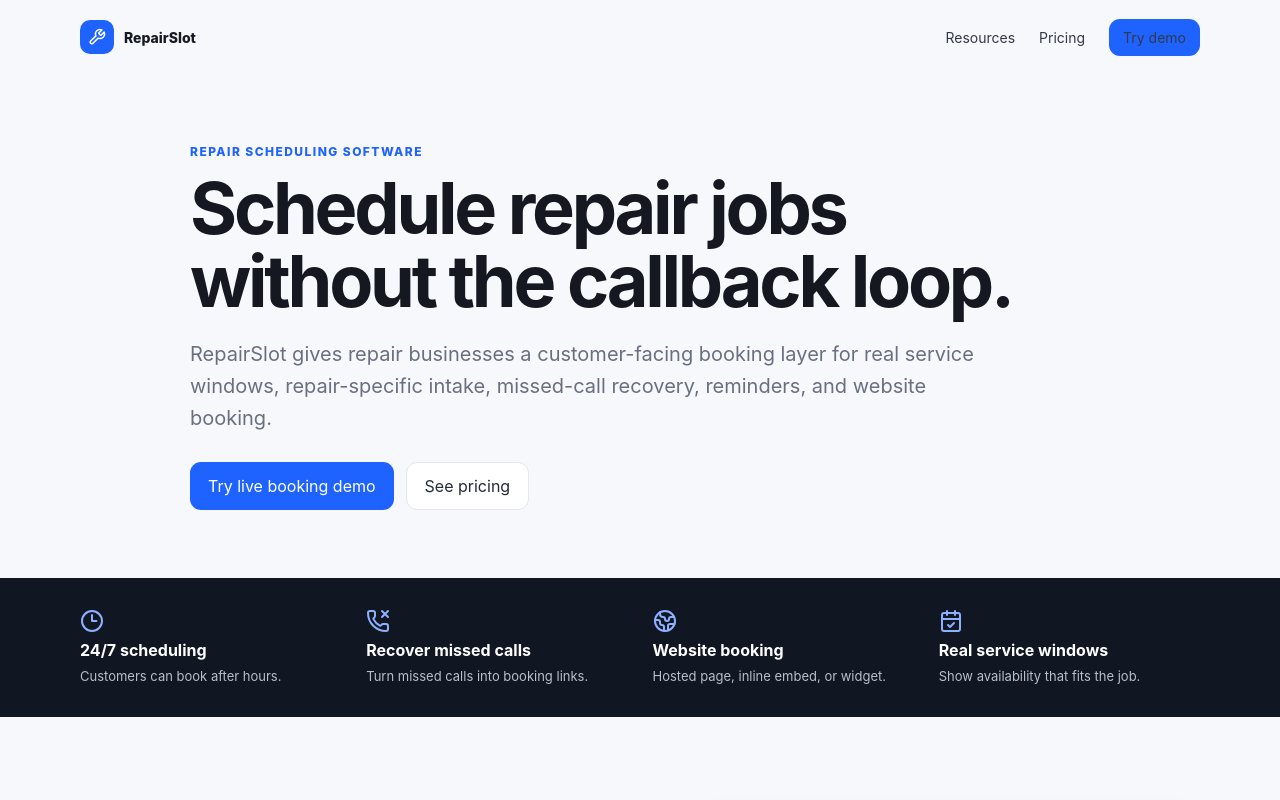
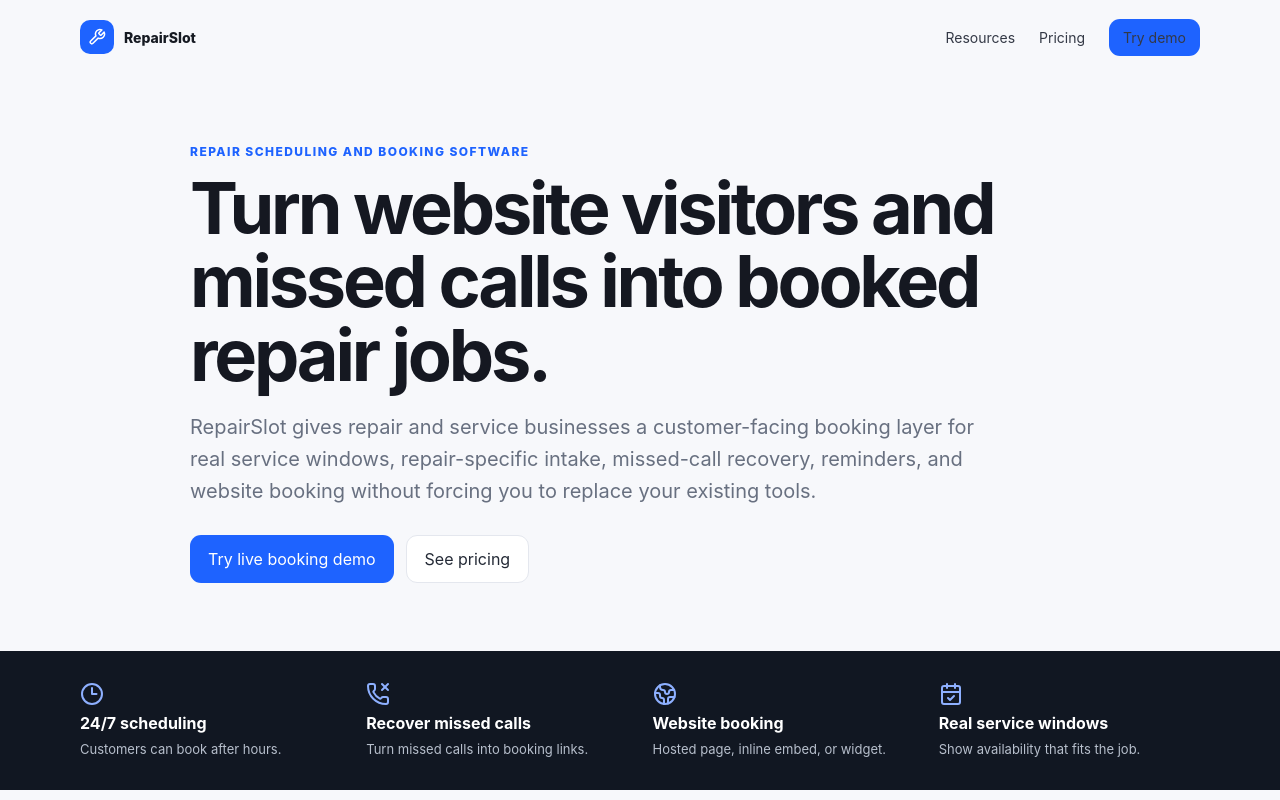
Before and after one commit to golfsum/Repairslot, a Next.js app: page /repair-scheduling-software in a window 1280 px wide. Shown: the top 800 px of the page. Built offline with nearby package versions, Linux system fonts and the light colour scheme.

Commit message:
Align repair scheduling page with commercial booking intent

```diff
--- a/app/repair-scheduling-software/page.tsx
+++ b/app/repair-scheduling-software/page.tsx
@@ -2,15 +2,15 @@ import type { Metadata } from 'next';
 import { CalendarCheck, Check, Clock3, Globe2, PhoneMissed, Wrench } from 'lucide-react';
 
 export const metadata: Metadata = {
-  title: { absolute: 'Repair Scheduling Software | RepairSlot' },
-  description: 'Repair scheduling software that lets customers book real service windows online. Add hosted booking, website embeds, reminders, and missed-call recovery.',
+  title: { absolute: 'Repair Scheduling & Booking Software | RepairSlot' },
+  description: 'Repair scheduling and booking software for appliance, garage door, locksmith, plumbing, HVAC, and other service businesses. Add online booking, real service windows, reminders, and missed-call recovery.',
   alternates: { canonical: '/repair-scheduling-software' },
 };
 
 export default function Page(){
   return <main className="seoPage">
     <header className="nav shell"><a className="brand" href="/"><span className="brandMark"><Wrench size={18}/></span><span>RepairSlot</span></a><nav><a href="/resources">Resources</a><a href="/#pricing">Pricing</a><a className="button buttonSmall" href="/book/demo">Try demo</a></nav></header>
-    <section className="seoHero shell"><div className="eyebrow">Repair scheduling software</div><h1>Schedule repair jobs without the callback loop.</h1><p>RepairSlot gives repair businesses a customer-facing booking layer for real service windows, repair-specific intake, missed-call recovery, reminders, and website booking.</p><div className="heroActions"><a className="button" href="/book/demo">Try live booking demo</a><a className="ghostButton" href="/#pricing">See pricing</a></div></section>
+    <section className="seoHero shell"><div className="eyebrow">Repair scheduling and booking software</div><h1>Turn website visitors and missed calls into booked repair jobs.</h1><p>RepairSlot gives repair and service businesses a customer-facing booking layer for real service windows, repair-specific intake, missed-call recovery, reminders, and website booking without forcing you to replace your existing tools.</p><div className="heroActions"><a className="button" href="/book/demo">Try live booking demo</a><a className="ghostButton" href="/#pricing">See pricing</a></div></section>
     <section className="seoStrip"><div className="shell seoBenefits"><div><Clock3/><strong>24/7 scheduling</strong><span>Customers can book after hours.</span></div><div><PhoneMissed/><strong>Recover missed calls</strong><span>Turn missed calls into booking links.</span></div><div><Globe2/><strong>Website booking</strong><span>Hosted page, inline embed, or widget.</span></div><div><CalendarCheck/><strong>Real service windows</strong><span>Show availability that fits the job.</span></div></div></section>
     <section className="section shell seoTwoCol"><div><div className="eyebrow">Made for repair work</div><h2>A repair appointment is more than an empty calendar slot.</h2><p>Before a time is shown, RepairSlot can collect the repair type, service address, duration and other details your team needs. That makes it a better fit for field repairs than a generic meeting scheduler.</p><ul className="seoChecklist"><li><Check/> Repair-specific intake</li><li><Check/> Service-area validation</li><li><Check/> Technician and duration-aware windows</li><li><Check/> Booking confirmations and reminders</li><li><Check/> Existing website integration</li></ul></div><div className="seoExampleCard"><span>Customer experience</span><h3>Book a repair</h3><div className="seoExample">What needs repair?</div><div className="seoExample">Where should we go?</div><div className="seoExample">Choose a service window</div><div className="seoWindow"><strong>Confirmed</strong><span>Tomorrow · 10 AM–12 PM</span></div></div></section>
     <section className="section industrySection"><div className="shell"><div className="sectionIntro narrow"><div className="eyebrow">Popular repair industries</div><h2>One platform, repair-specific workflows.</h2></div><div className="industryGrid"><a className="industry" href="/appliance-repair-scheduling-software">Appliance repair</a><a className="industry" href="/garage-door-repair-scheduling-software">Garage door repair</a><a className="industry" href="/mobile-mechanic-scheduling-software">Mobile mechanics</a><a className="industry" href="/hvac-repair-scheduling-software">HVAC repair</a><a className="industry" href="/plumbing-repair-scheduling-software">Plumbing repair</a><a className="industry" href="/handyman-scheduling-software">Handyman</a></div></div></section>
```
